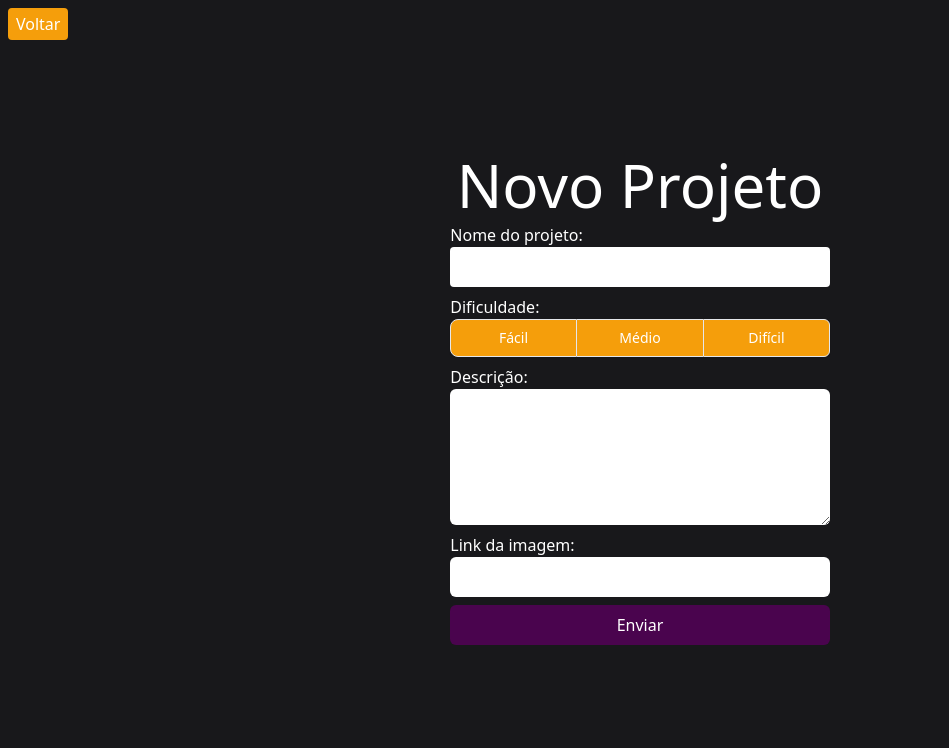
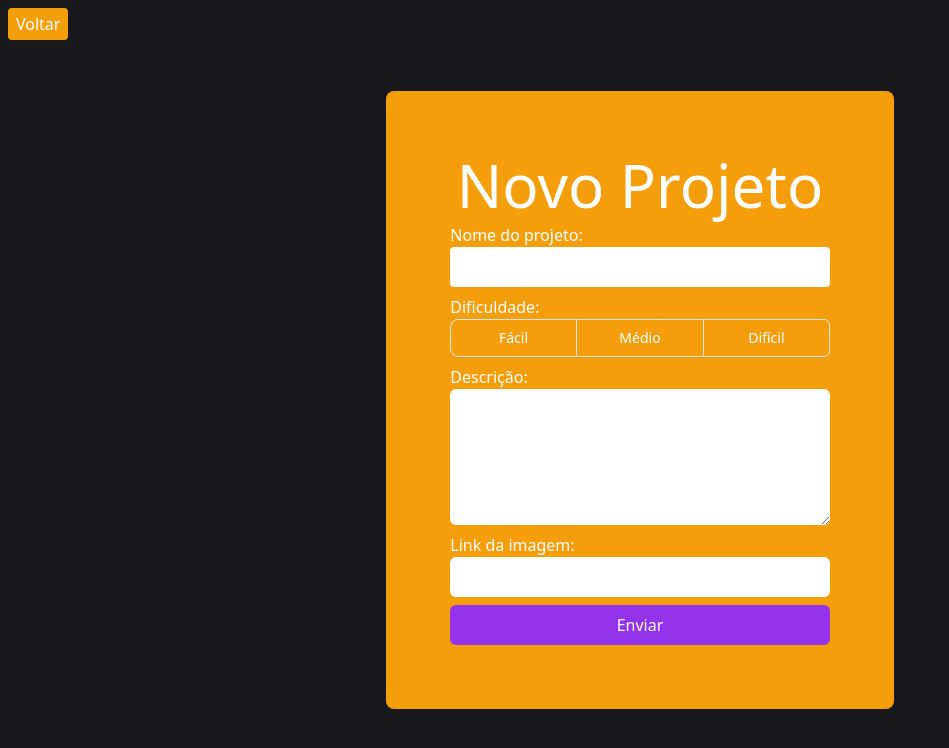
Before and after one commit to Lucassimaog6/PIT, a React (Vite) app in the folder FrontEnd/: page /project/new in a window 1280 px wide. Shown: the top 748 px of the page, without its empty margins (0-949 px from the left). Built offline with nearby package versions, Linux system fonts and the light colour scheme.

Commit message:
Update index.jsx

```diff
--- a/FrontEnd/src/Pages/Project/index.jsx
+++ b/FrontEnd/src/Pages/Project/index.jsx
@@ -47,7 +47,7 @@ export default function Project() {
 					onClick={() => navigate('/home')}>Voltar
 			</button>
 
-			<main className='flex flex-col gap-2'>
+			<main className='flex flex-col gap-2 p-16 bg-amber-500 rounded-lg'>
 
 				<h1 className='text-center text-6xl'>Novo Projeto</h1>
 				<label htmlFor='title'>
@@ -75,17 +75,17 @@ export default function Project() {
 					<div className="inline-flex rounded-md shadow-sm">
 						<button type="button"
 								onClick={() => setDificulty("1")}
-								className={`${dificulty === "1" ? 'bg-amber-400' : ''} px-4 py-2 w-1/3 text-sm font-medium text-white border border-gray-200 rounded-l-lg bg-amber-500`}>
+								className={`${dificulty === "1" ? 'bg-purple-600' : ''} px-4 py-2 w-1/3 text-sm font-medium text-white border border-gray-200 rounded-l-lg `}>
 							Fácil
 						</button>
 						<button type="button"
 								onClick={() => setDificulty("2")}
-								className={`${dificulty === "2" ? 'bg-amber-400' : ''} px-4 py-2 w-1/3 text-sm font-medium text-white border-t border-b border-gray-200 bg-amber-500`}>
+								className={`${dificulty === "2" ? 'bg-purple-600' : ''} px-4 py-2 w-1/3 text-sm font-medium text-white border-t border-b border-gray-200 `}>
 							Médio
 						</button>
 						<button type="button"
 								onClick={() => setDificulty("3")}
-								className={`${dificulty === "3" ? 'bg-amber-400' : ''} px-4 py-2 w-1/3 text-sm font-medium text-white border border-gray-200 rounded-r-md bg-amber-500`}>
+								className={`${dificulty === "3" ? 'bg-purple-600' : ''} px-4 py-2 w-1/3 text-sm font-medium text-white border border-gray-200 rounded-r-md `}>
 							Difícil
 						</button>
 					</div>
@@ -117,7 +117,7 @@ export default function Project() {
 				</label>
 
 				<button
-					className='w-full p-2 bg-black/40 rounded bg-fuchsia-950 rounded-md'
+					className='w-full p-2 bg-black/40 rounded bg-purple-600 rounded-md'
 					onClick={handleNewProject}
 				>
 					Enviar
```
